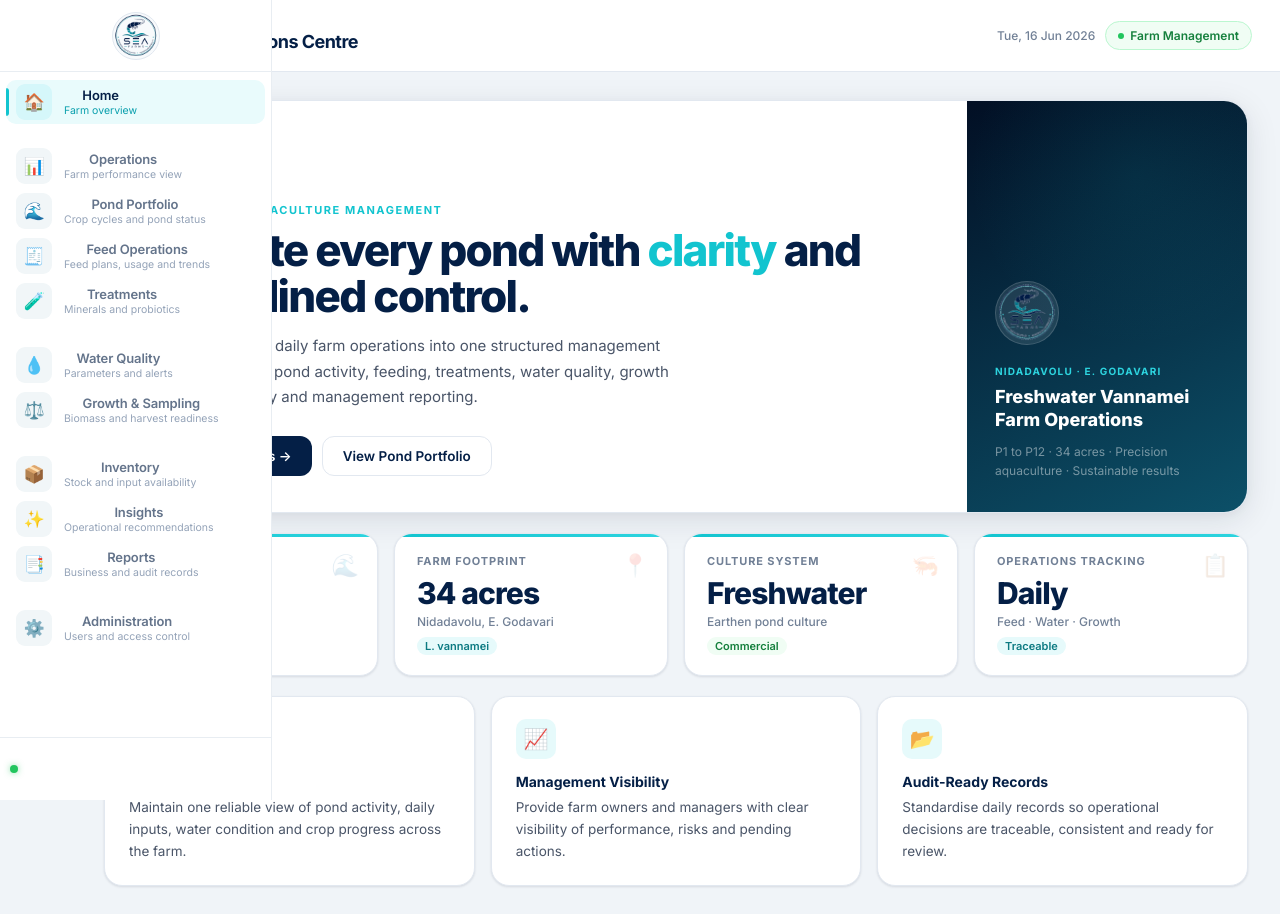
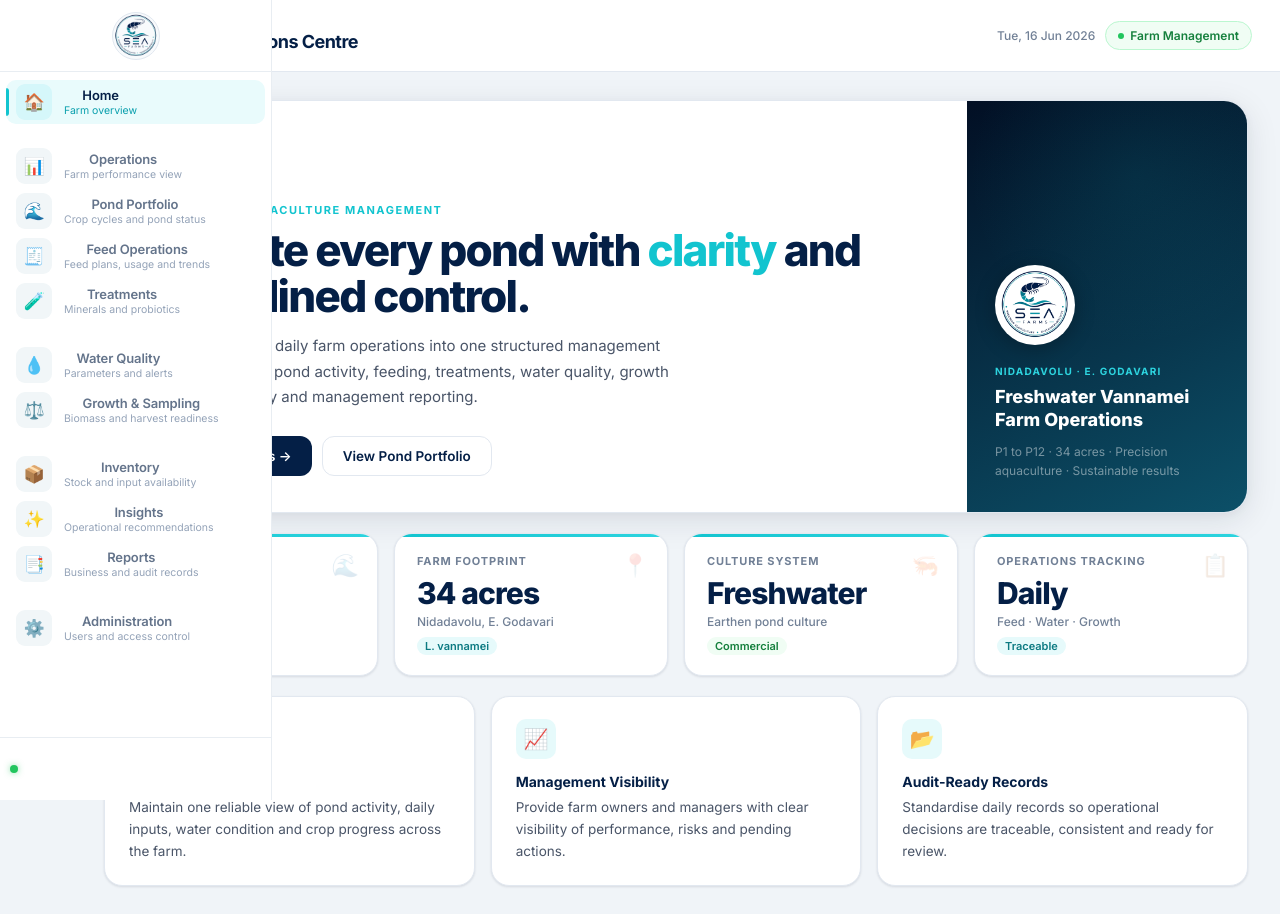
Before and after one commit to gopisankuratri/sea, a React (Vite) app: page / in a window 1280 px wide. Built offline with nearby package versions, Linux system fonts and the light colour scheme.

Commit message:
fix: hero panel logo — white bg, 64→80px, visible on dark panel

```diff
--- a/src/styles.css
+++ b/src/styles.css
@@ -506,14 +506,15 @@ h1,h2,h3,h4 { font-weight: 700; line-height: 1.2; color: var(--navy); }
   background: radial-gradient(ellipse at 60% 30%, var(--teal) 0%, transparent 70%);
 }
 .heroPanelBadge {
-  width: 64px; height: 64px;
+  width: 80px; height: 80px;
   border-radius: 50%;
-  background: rgba(255,255,255,0.1);
-  border: 1.5px solid rgba(255,255,255,0.15);
+  background: #ffffff;
+  border: 3px solid rgba(255,255,255,0.9);
   overflow: hidden;
   margin-bottom: 20px;
   position: relative;
   z-index: 1;
+  box-shadow: 0 4px 20px rgba(0,0,0,0.25);
 }
 .heroPanelBadge img { width: 100%; height: 100%; object-fit: cover; }
 .heroPanelTag {
```
